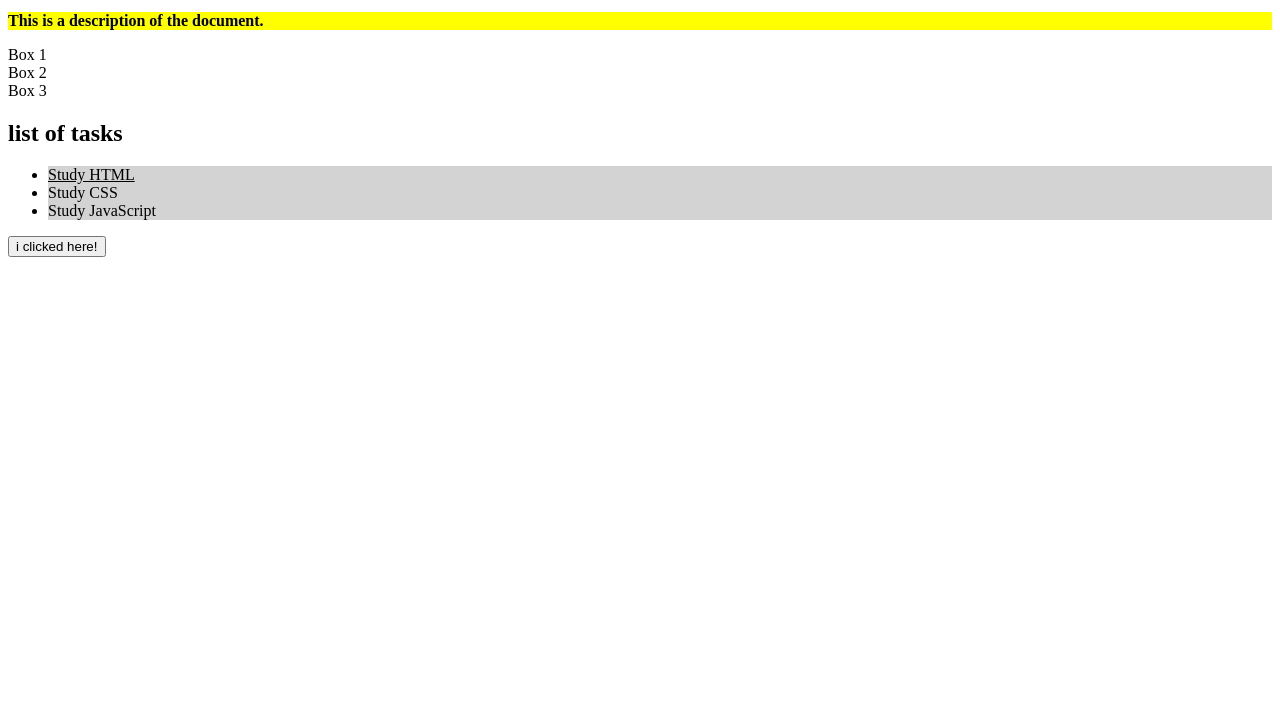
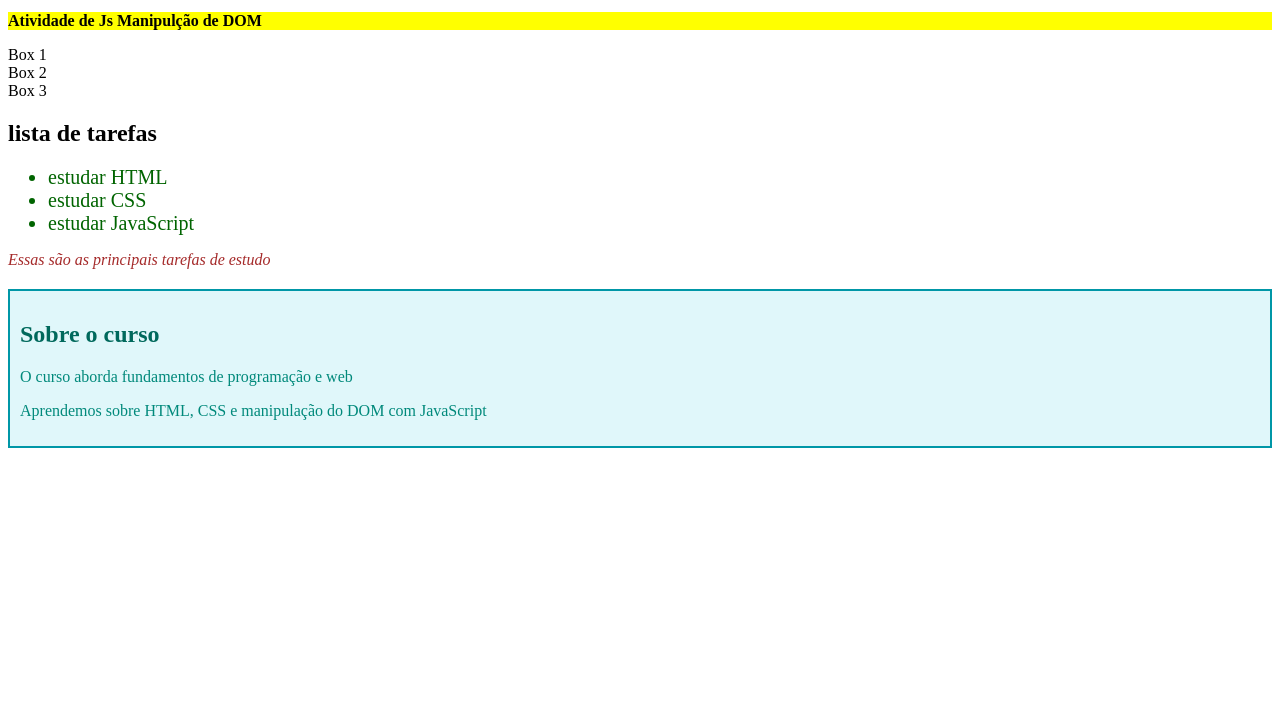
Before and after one commit to Isabelle-maximow/Front-end-, a plain HTML site: page atvd de DOM/document.html in a window 1280 px wide. Shown: the part 89-800 px from the top of the page. Drawn offline with Linux system fonts and the light colour scheme.

Commit message:
finalização da atvd

```diff
--- a/atvd de DOM/comteudo.js
+++ b/atvd de DOM/comteudo.js
@@ -22,68 +22,97 @@ console.log(document.getElementsByClassName("box"));
 // o Adicione tudo isso dentro do body.
 
 const h2 = document.createElement("h2");
-h2.textContent = "list of tasks";
+h2.textContent = "lista de tarefas";
 document.body.appendChild(h2);
 
 const ul = document.createElement("ul");
 const lil = document.createElement("li");
-lil.textContent = "Study HTML"
+lil.textContent = "estudar HTML"
 ul.appendChild(lil);
 
 const lil2 = document.createElement("li");
-lil2.textContent = "Study CSS"
+lil2.textContent = "estudar CSS"
 ul.appendChild(lil2);
 
 const lil3 = document.createElement("li");
-lil3.textContent = "Study JavaScript"
+lil3.textContent = "estudar JavaScript"
 ul.appendChild(lil3);
 
 document.body.appendChild(ul);
 
 
-// INTERAGINDO COM EVENTOS
-// 4. Crie um botão "Trocar Cor".
-// Ao clicar nele:
-// o O título <h1> deve trocar de cor (ex: vermelho, verde, azul) de forma
-// alternada.
-// o Use addEventListener("click", ...) para tratar o evento.
+// 4. Selecione todos os <li> da lista criada.
+// Altere a cor do texto para verde escuro.
+// Aumente o tamanho da fonte para 20px.
+// Dica: use querySelectorAll() e um laço for...of para percorrer os itens.
 
-const button = document.createElement("button");
-button.type = "button"; // ensure it's selectable by attribute
-button.textContent = "change color";
-document.body.appendChild(button)
-
-const h1 = document.getElementById("titulo");
-let colors = ["red", "green", "blue"];
-let currentColorIndex = 0
-
-if (button && h1) {
-    button.addEventListener("click", function(){
-        h1.style.color = colors[currentColorIndex];
-        currentColorIndex = (currentColorIndex + 1) % colors.length;
-    });
-} else {
-    console.warn('Button or h1 not found - skipping color toggle setup.');
+const allLi = document.querySelectorAll("li");
+for (const li of allLi) {
+    li.style.color = "darkgreen";
+    li.style.fontSize = "20px";
 }
 
+// ADICIONANDO UM NOVO PARÁGRAFO
+// 5. Crie um novo parágrafo (<p>) abaixo da lista com o texto:
+// "Essas são as principais tarefas de estudo."
+// Altere o estilo:
+// Cor do texto: marrom;
+// Estilo da fonte: itálico.
 
-// SELETORES MODERNOS
-// 5. Use querySelector() e querySelectorAll() para:
-// o Selecionar o primeiro <li> e deixá-lo sublinhado;
-// o Selecionar todos os <li> e alterar a cor de fundo para cinza claro;
-// o Selecionar o botão pelo atributo (ex: button[type="button"]) e alterar
-// seu texto para "Cliquei aqui!".
+const p = document.createElement("p");
+p.textContent = "Essas são as principais tarefas de estudo";
+p.style.color = "brown";
+p.style.fontStyle = "italic";
+document.body.appendChild(p);
 
-// deixar o li sublinhado:
-const li1 = document.querySelector("li");
-if (li1) li1.style.textDecoration = "underline"
+// CRIANDO UMA NOVA SEÇÃO
+// 6. Crie uma <section> e dentro dela:
+// Um <h2> com o texto "Sobre o Curso";
+// Dois <p> com textos explicativos, por exemplo:
+// "O curso aborda fundamentos de programação e web."
+// "Aprendemos sobre HTML, CSS e manipulação do DOM com JavaScript."
+// Adicione essa seção ao final do body.
 
-// alterando a cor do fundo do li:
-const allLi = document.querySelectorAll("li");
-allLi.forEach(function(li){
-    li.style.backgroundColor = "lightgray";
-});
+const section = document.createElement("section");
 
-// selceionando o botao plo atrib. e ,mudando txt:
-const botao = document.querySelector('button[type="button"]');
-if (botao) botao.textContent = "i clicked here!"
+const h2Section = document.createElement("h2");
+h2Section.textContent = "Sobre o curso";
+section.appendChild(h2Section);
+
+// ESTILIZANDO A SEÇÃO
+// 7. Aplique estilos à seção criada:
+// Fundo com cor clara (ex: #e0f7fa);
+// Borda azul (2px solid #0097a7);
+// Espaçamento interno (padding: 10px);
+// Margem superior (margin-top: 20px);
+// Título e parágrafos com tons de azul esverdeado.
+
+const p1 = document.createElement("p");
+p1.textContent = "O curso aborda fundamentos de programação e web";
+section.appendChild(p1);
+const p2 = document.createElement("p");
+p2.textContent = "Aprendemos sobre HTML, CSS e manipulação do DOM com JavaScript";
+section.appendChild(p2);
+section.style.backgroundColor = "#e0f7fa";
+section.style.border = "2px solid #0097a7";
+section.style.padding = "10px";
+section.style.marginTop = "20px";
+h2Section.style.color = "#00695c";
+p1.style.color = "#00897b";
+p2.style.color = "#00897b";
+document.body.appendChild(section);
+
+
+// EXPLORANDO A ÁRVORE DOM
+// 8. Crie um laço que percorra todos os elementos da página usando
+// querySelectorAll("*").
+// Para cada elemento encontrado, mostre no console o nome da sua tag.
+// Exemplo de saída:
+// Elemento encontrado: H1
+// Elemento encontrado: P
+// Elemento encontrado: DIV
+
+const allElements = document.querySelectorAll("*");
+for (const element of allElements) {
+    console.log("Elemento encontrado: " + element.tagName);
+}
--- a/atvd de DOM/document.html
+++ b/atvd de DOM/document.html
@@ -11,8 +11,8 @@ o Três <div> com a classe "box". -->
     <title>Document</title>
 </head>
 <body>
-<h1 id="titulo" style = "color: blue; font-size: 40px;"> Manipulation DOM with JavaScript </h1>
-    <p class="descricao" style="background-color: yellow; font-weight: bold;">This is a description of the document.</p>
+<h1 id="titulo" style = "color: blue; font-size: 40px;"> Manipulação DOM com JavaScript </h1>
+    <p class="descricao" style="background-color: yellow; font-weight: bold;"> Atividade de Js Manipulção de DOM</p>
     <div class="box">Box 1</div>
     <div class="box" style="display: block;">Box 2</div>
     <div class="box">Box 3</div>
```
